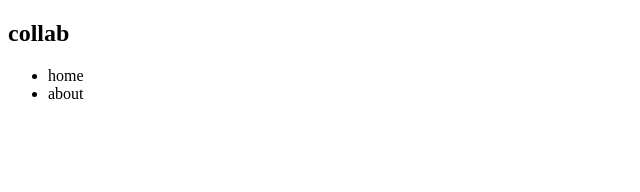
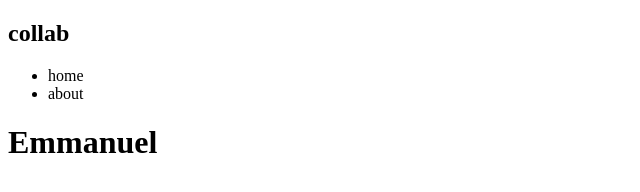
Before and after one commit to Eggys321/collab, a plain HTML site: page index.html in a window 1280 px wide. Shown: the whole page, without its empty margins (0-640 px from the left). Drawn offline with Linux system fonts and the light colour scheme.

Commit message:
feature: emmanuel

```diff
--- a/index.html
+++ b/index.html
@@ -13,7 +13,9 @@
             <li>about</li>
         </ul>
     </nav>
-    <main></main>
+    <main>
+        <h1>Emmanuel</h1>
+    </main>
     <footer></footer>
 </body>
 </html>
```
